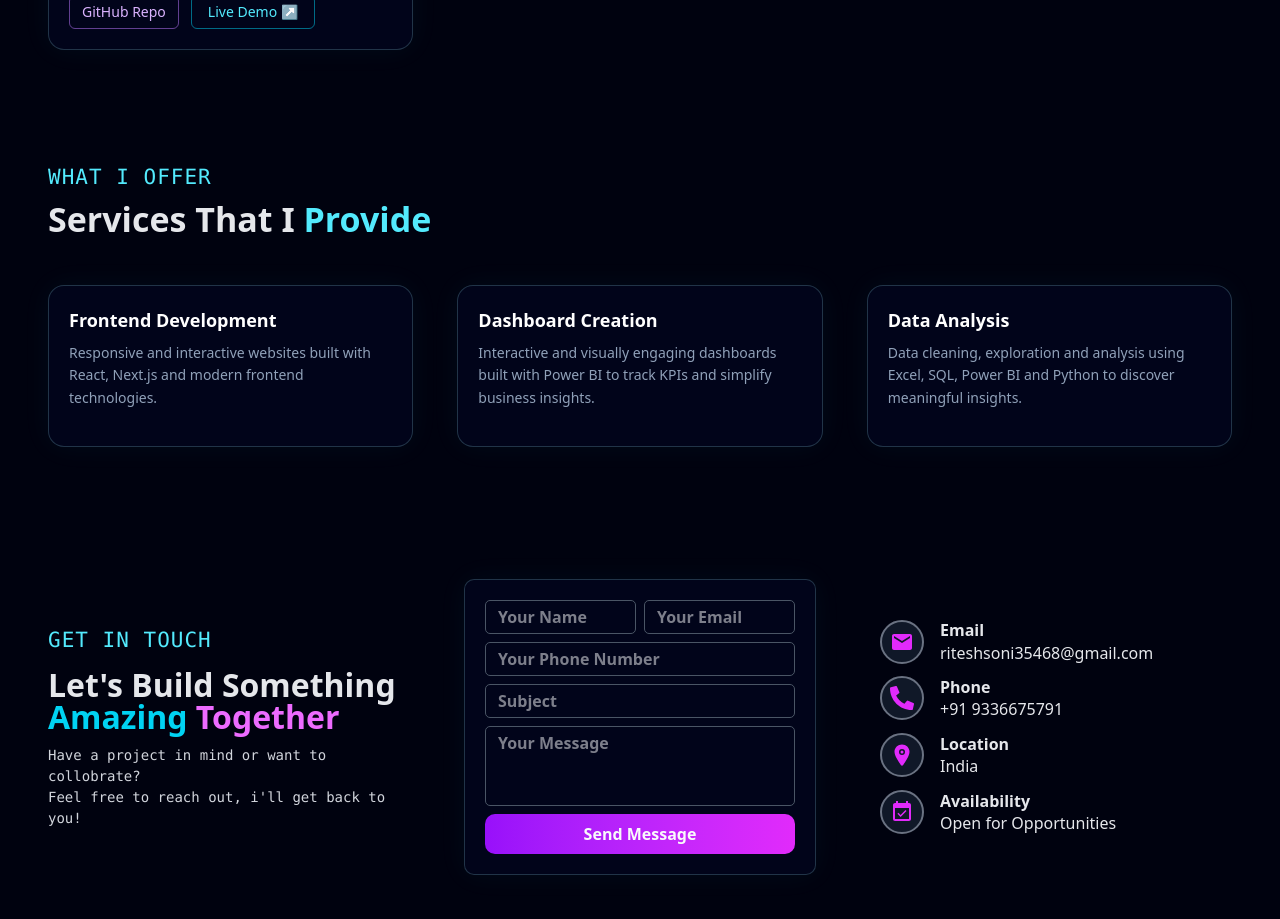
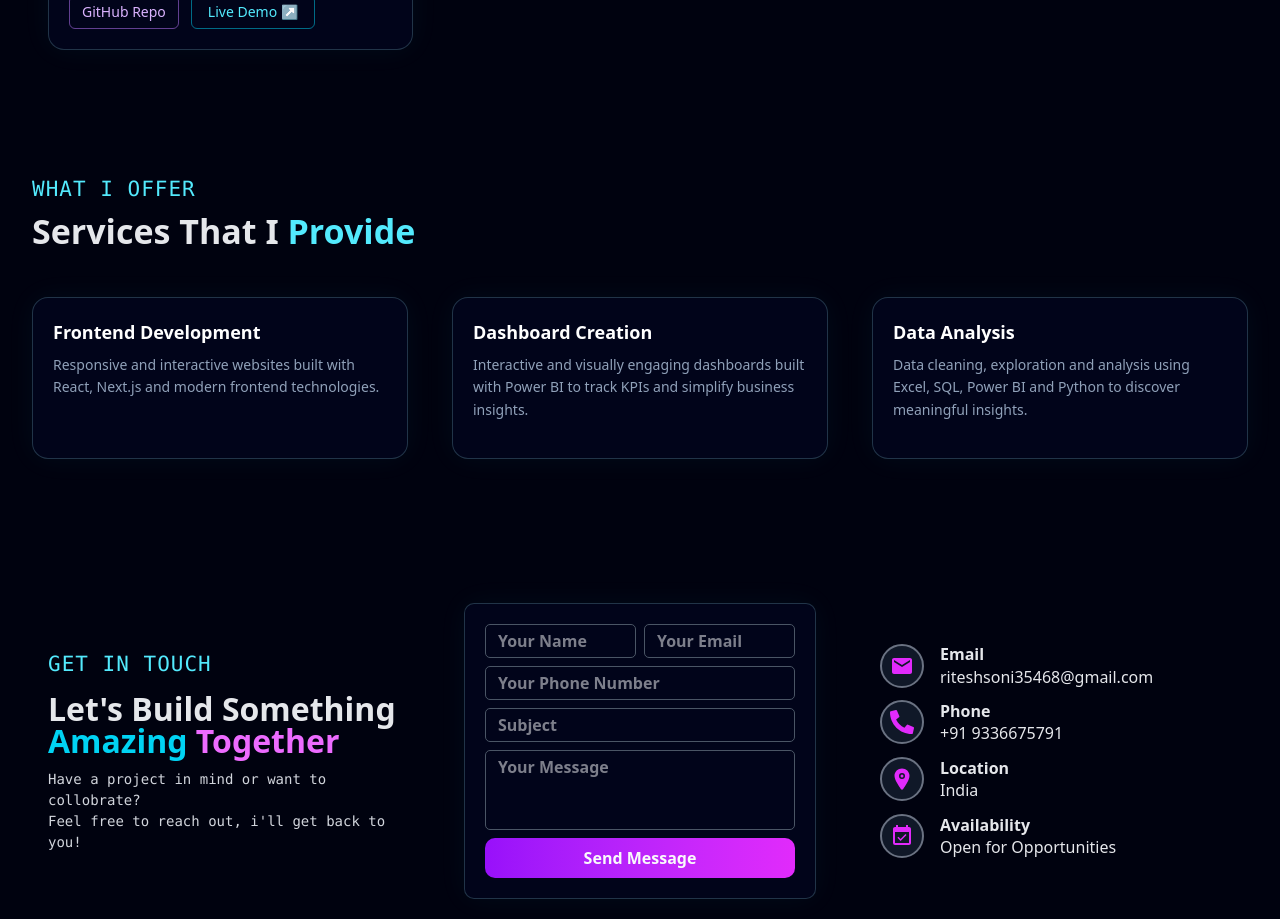
Before and after one commit to riteshsoni-8957/ritesh_dev-portfolio, a Next.js app: page / in a window 1280 px wide. Shown: the part 2900-3819 px from the top of the page. Built offline with nearby package versions, Linux system fonts and the light colour scheme.

Commit message:
change service py-

```diff
--- a/src/components/Services.jsx
+++ b/src/components/Services.jsx
@@ -4,7 +4,7 @@ import {FaCode, FaChartLine, FaDatabase} from "react-icons/fa";
 
 function Services() {
   return (
-    <div id='services' className='w-full flex flex-col px-4 min-[371px]:px-8 xl:px-12 py-5 min-[671px]:py-10 scroll-mt-12'>
+    <div id='services' className='w-full flex flex-col px-4 min-[371px]:px-8 py-10 min-[671px]:py-20 xl:py-13 scroll-mt-12'>
       <h3 className='text-[12px] min-[471px]:text-[15px] min-[671px]:text-[12px] min-[871px]:text-[15px] lg:text-[18px] xl:text-[21px] font-mono tracking-[1px] text-cyan-300'>
         WHAT I OFFER
       </h3>
```
